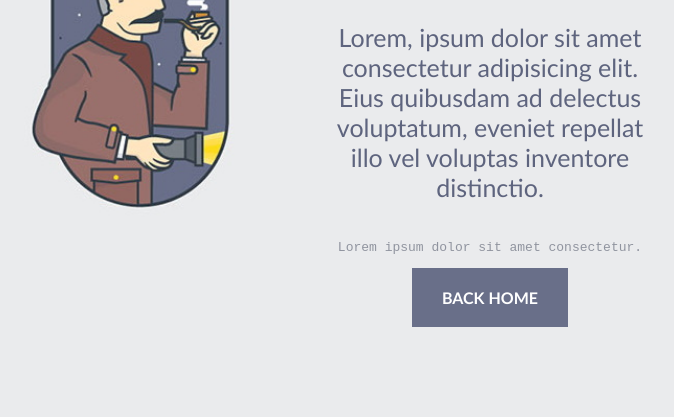
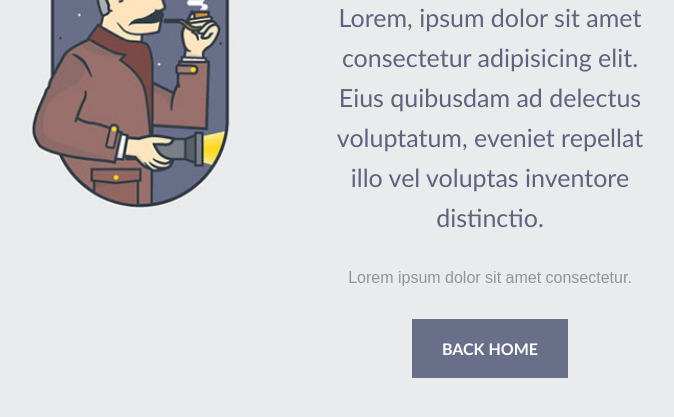
Before and after one commit to Agneta-Pet/2-serlokas, a plain HTML site: page index.html in a window 1280 px wide. Shown: the part 253-670 px from the top of the page, without its empty margins (308-982 px from the left). Drawn offline with Linux system fonts and the light colour scheme.

Commit message:
serlokas

```diff
--- a/index.html
+++ b/index.html
@@ -13,8 +13,8 @@
         <img style="display: inline-block; width: 40%; float: left;" src="serlokas.jpg" alt="Serlokas su pypke iesko nusikaltelio menesienoje">
         <div style="display: inline-block; width: 50%; float: left; margin-left: 10%; margin-top: 5%; text-align: center;">
             <h1 style="display: inline-block; width: 100%; text-align: centre; font-size: 70px; margin: 0; color: #343e48; ">404</h1>
-            <p style="display: inline-block; width: 100%; text-align: centre; font-size: 25px; line-height: 30px; color: #5E647E;">Lorem, ipsum dolor sit amet consectetur adipisicing elit. Eius quibusdam ad delectus voluptatum, eveniet repellat illo vel voluptas inventore distinctio.</p>
-            <p style="display: inline-block; width: 100%; color: #90949F; font-family:monospace;">Lorem ipsum dolor sit amet consectetur.</p>
+            <p style="display: inline-block; width: 100%; text-align: centre; font-size: 25px; margin:0; line-height: 40px; color: #5E647E;">Lorem, ipsum dolor sit amet consectetur adipisicing elit. Eius quibusdam ad delectus voluptatum, eveniet repellat illo vel voluptas inventore distinctio.</p>
+            <p style="display: inline-block; width: 100%; line-height: 50px; color: #90949F; font-family:Arial, Helvetica, sans-serif;">Lorem ipsum dolor sit amet consectetur.</p>
             <a style="display: inline-block; background-color: #696F89; color: white; padding: 20px; padding-left:30px; padding-right: 30px; text-decoration: none; text-transform: uppercase; font-weight: bold;" href="#">Back home</a>
         </div>
     </main>
```
